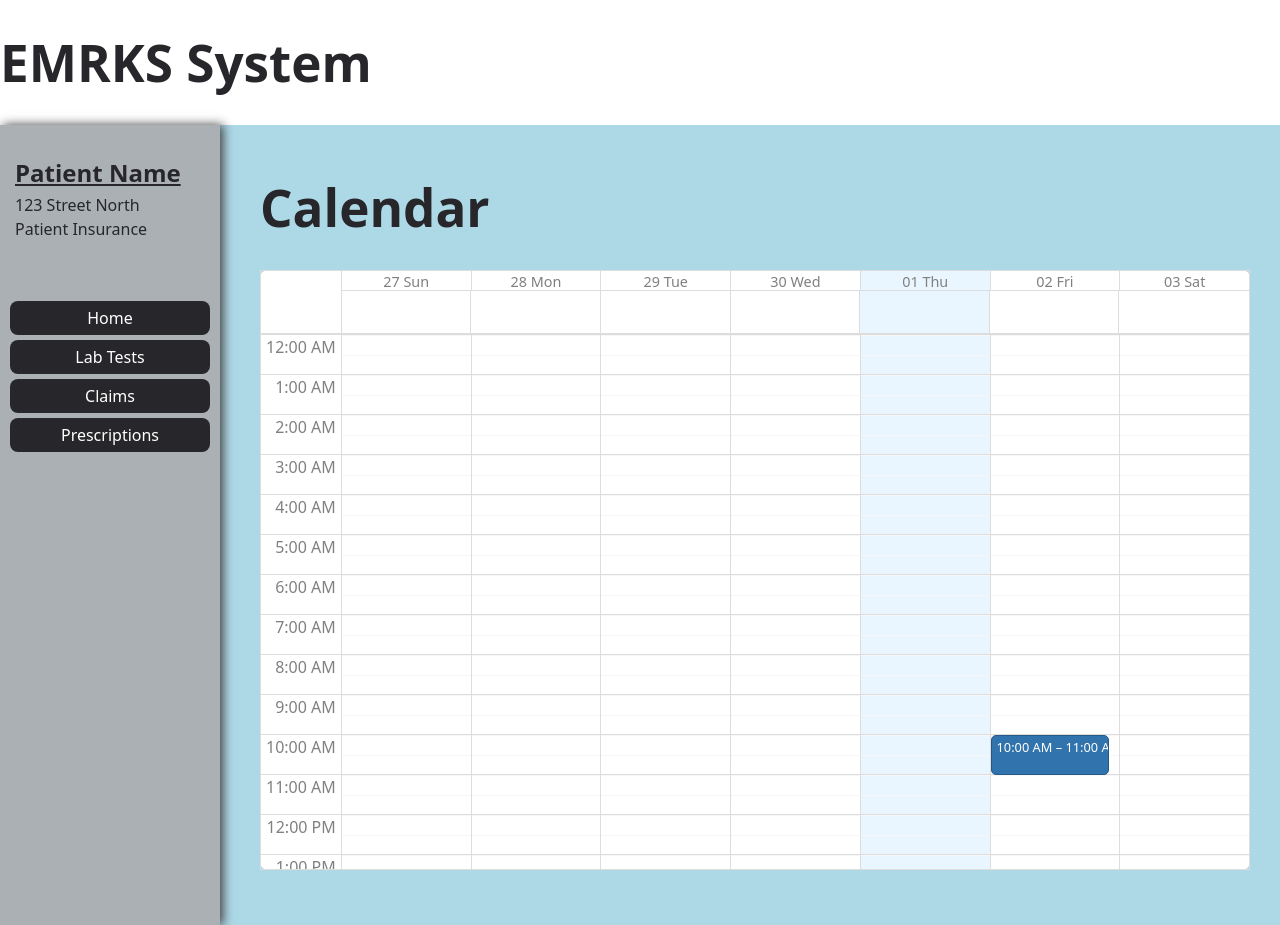
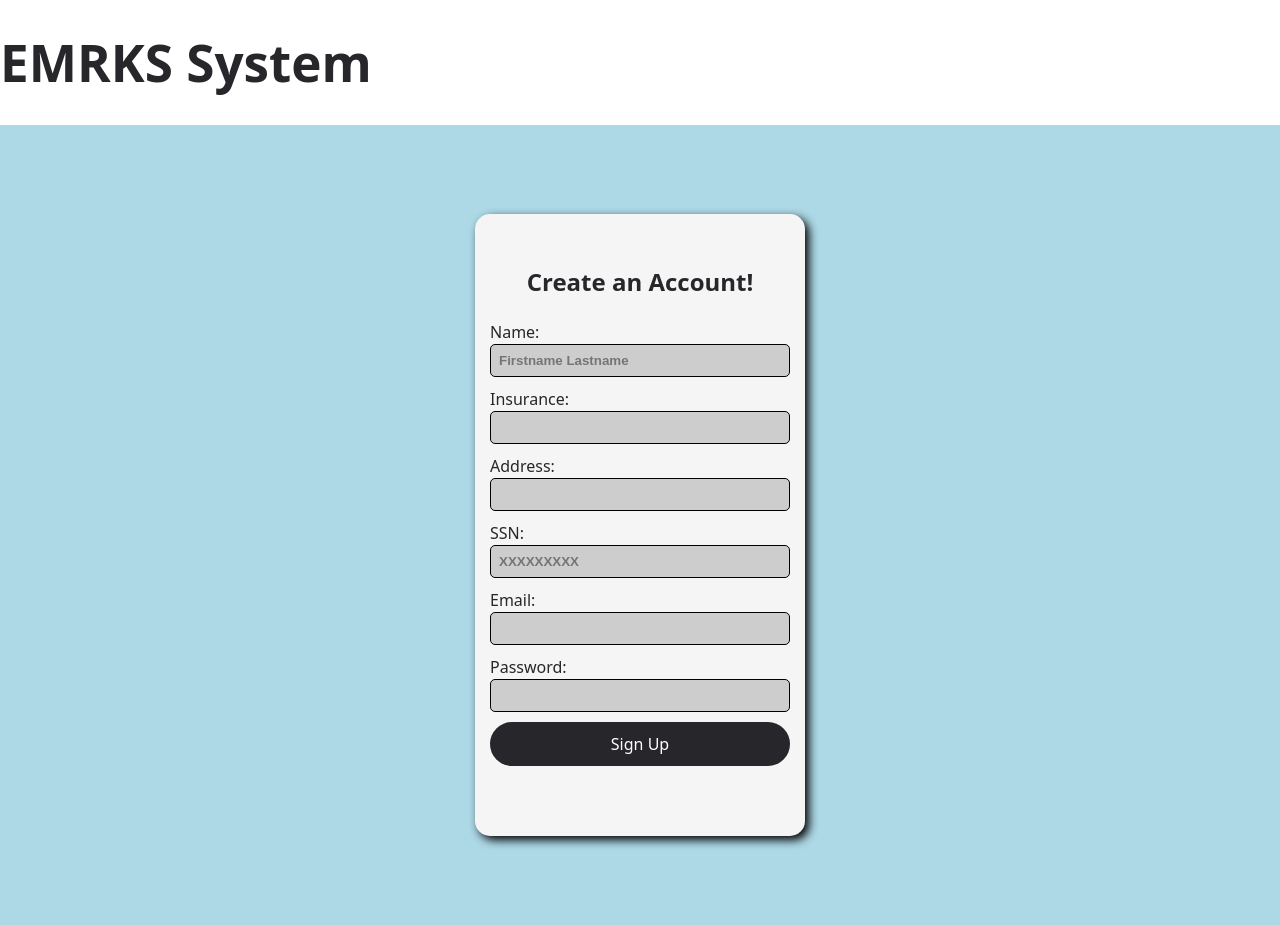
Before and after one commit to jbaremoney/emrks455, a React (Vite) app in the folder emrks455/client/: page / in a window 1280 px wide. Built offline with nearby package versions, Linux system fonts and the light colour scheme.

Commit message:
update create account

```diff
--- a/emrks455/client/src/App.jsx
+++ b/emrks455/client/src/App.jsx
@@ -50,7 +50,7 @@ function App() {
   return (
     <div>
       <h1>EMRKS System</h1>
-      <HomePage />
+      <CreateAccountPage />
     </div>
   );
 }
--- a/emrks455/client/src/pages/CreateAccountPage.jsx
+++ b/emrks455/client/src/pages/CreateAccountPage.jsx
@@ -5,6 +5,9 @@ function CreateAccountPage() {
     const [ssn, setSsn] = useState('');
     const [email, setEmail] = useState('');
     const [password, setPassword] = useState('');
+    const [insurance, setInsurance] = useState('');
+    const [address, setAddress] = useState('')
+
 
     const handleCreateAccount = (e) => {
       e.preventDefault();
@@ -21,6 +24,22 @@ function CreateAccountPage() {
                 placeholder="Firstname Lastname"
                 value={name}
                 onChange={(e) => setName(e.target.value)}
+                required
+                style={{ marginBottom: '10px', padding: '8px' }}
+            />
+            <p style={{ color: '#27272b', margin: '0px'}}>Insurance:</p>
+            <input className='textfield'
+                type="text"
+                value={insurance}
+                onChange={(e) => setPassword(e.target.value)}
+                required
+                style={{ marginBottom: '10px', padding: '8px' }}
+            />
+            <p style={{ color: '#27272b', margin: '0px'}}>Address:</p>
+            <input className='textfield'
+                type="text"
+                value={address}
+                onChange={(e) => setPassword(e.target.value)}
                 required
                 style={{ marginBottom: '10px', padding: '8px' }}
             />
@@ -49,6 +68,7 @@ function CreateAccountPage() {
                 required
                 style={{ marginBottom: '10px', padding: '8px' }}
             />
+
             <button class="fixed-button" type="submit" style={{ padding: '10px', borderRadius: '25px' }}>Sign Up</button>
           </form>
         </div>
--- a/emrks455/client/src/pages/HomePage.jsx
+++ b/emrks455/client/src/pages/HomePage.jsx
@@ -44,6 +44,9 @@ function HomePage() {
       </div>
 
       <div style={{flex: 1, backgroundColor: 'lightblue', padding: '20px', overflowY: 'auto' }}>
+        <input style={{width:'400px', backgroundColor:'lightblue', border:'white solid', borderRadius:'20px', paddingLeft:'8px', color:'black'}}
+          placeholder='Search'
+        />
         <h1 style={{ padding: "0 0 0 20px",color: '#27272b' }}>Calendar</h1>
         <Calendar
           localizer={localizer}
```
